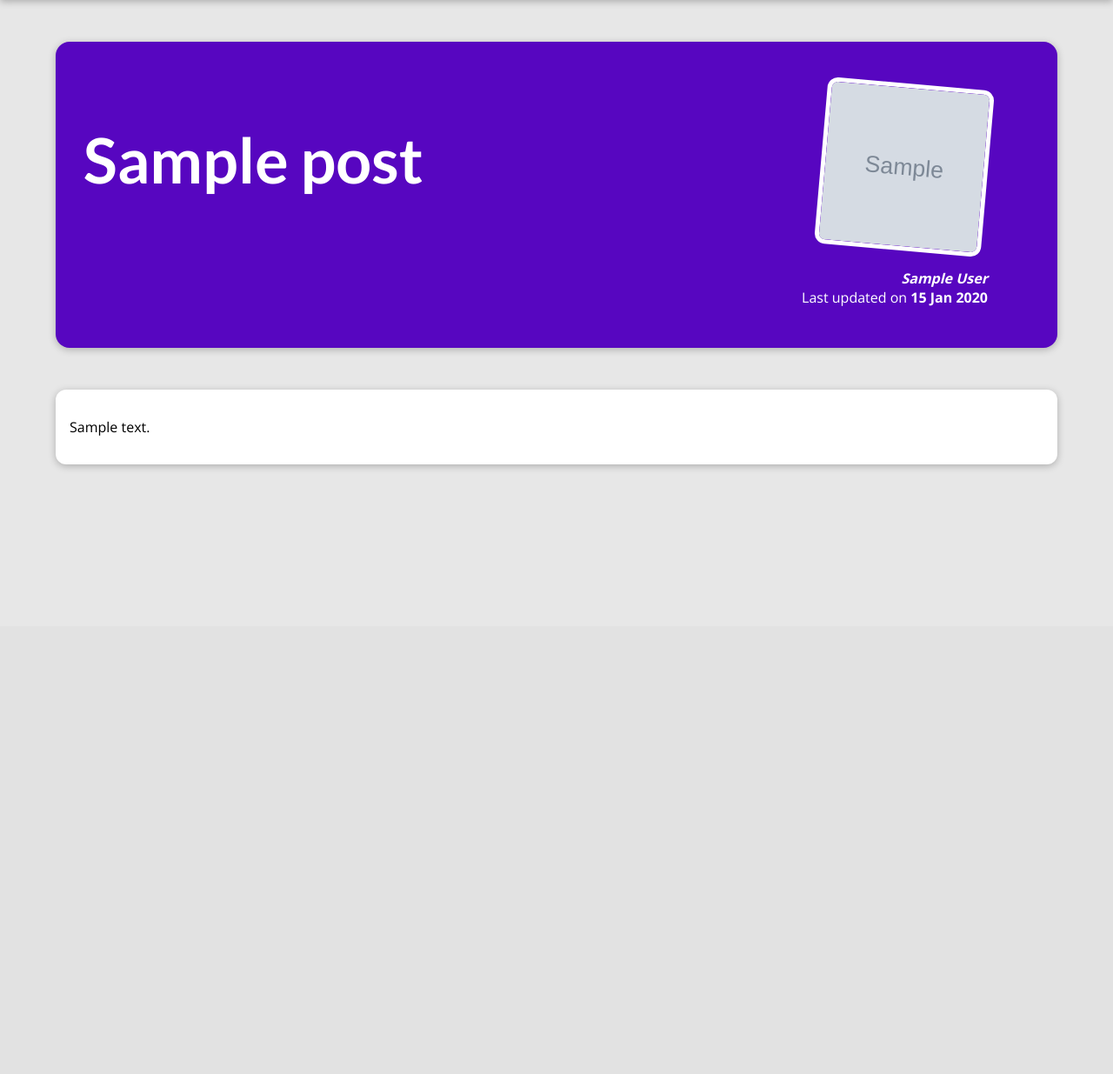
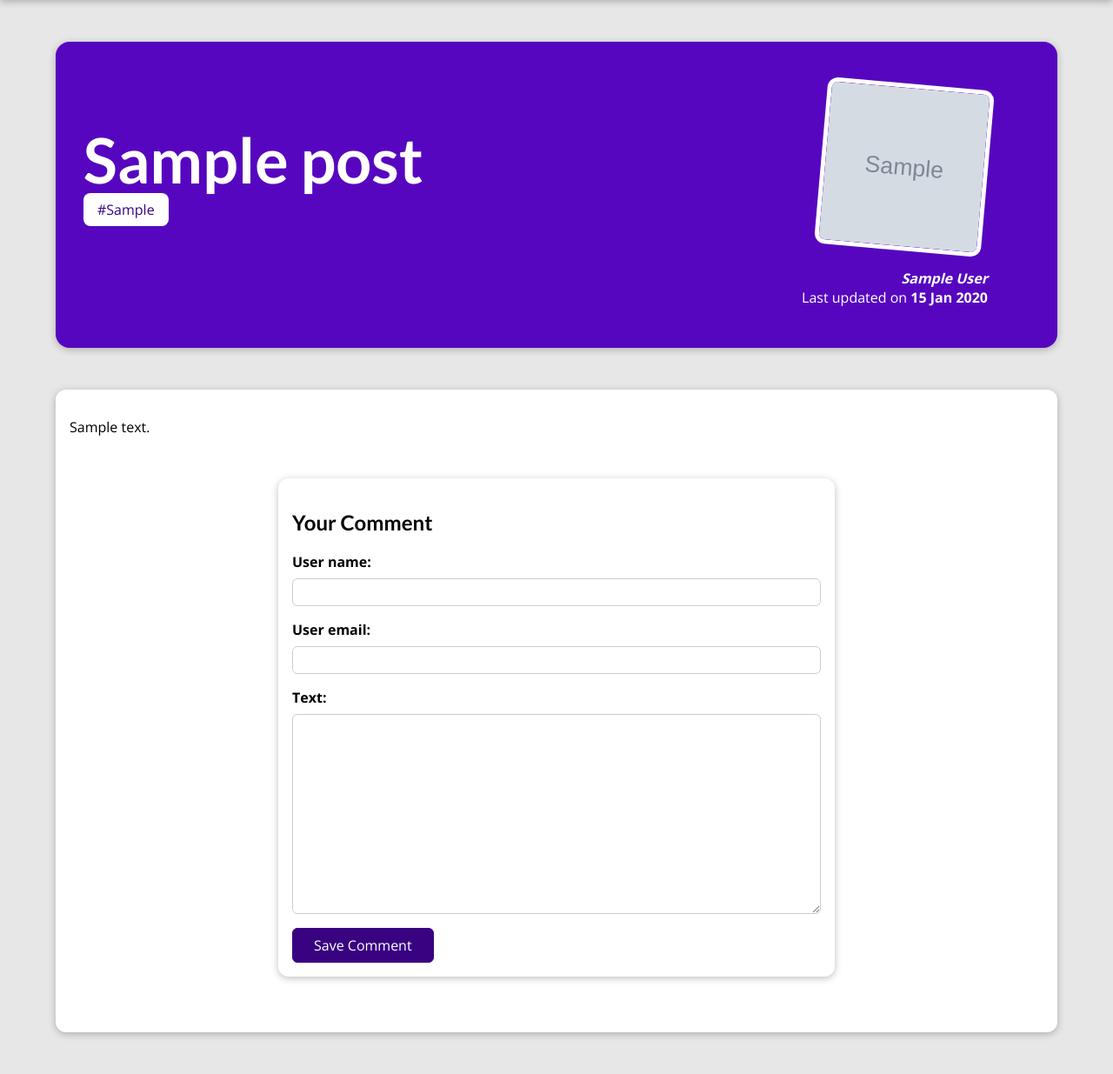
Before and after one commit to CodeCraftKiran/Learning_Django, a Django app: a page that uses section-14/my_site/blog/templates/blog/post-detail.html in a window 1280 px wide. Shown: the part 80-1315 px from the top of the page at 87% size. Before the commit the page ends 618 px from the top, so only its background shows below. Run offline with Django 5.2, Linux system fonts and the light colour scheme; tables that the repository leaves empty hold one stand-in row (values such as "Sample post"); grey boxes marked "Sample" are stand-in pictures.

Commit message:
in progress

```diff
--- a/section-14/my_site/blog/admin.py
+++ b/section-14/my_site/blog/admin.py
@@ -1,6 +1,6 @@
 from django.contrib import admin
 
-from .models import Author, Post, Tag
+from .models import Author, Post, Tag, Comments
 
 # Register your models here.
 class PostAdmin(admin.ModelAdmin):
@@ -11,3 +11,4 @@ class PostAdmin(admin.ModelAdmin):
 admin.site.register(Author)
 admin.site.register(Post, PostAdmin)
 admin.site.register(Tag)
+admin.site.register(Comments)
--- /dev/null
+++ b/section-14/my_site/blog/form.py
@@ -0,0 +1,13 @@
+from django import forms
+
+from .models import Comments
+
+class CommentForm(forms.ModelForm):
+    class Meta:
+        model = Comments
+        exclude = ["related_post"]
+        label = {
+            "user_name": "Your Name",
+            "user_email": "Your Email",
+            "text": "Your Comment"
+        }
--- a/section-14/my_site/blog/models.py
+++ b/section-14/my_site/blog/models.py
@@ -33,3 +33,13 @@ class Post(models.Model):
 
     def __str__(self):
         return self.title
+
+
+class Comments(models.Model):
+    user_name = models.CharField(max_length=80)
+    user_email = models.EmailField()
+    text = models.TextField(max_length=400)
+    related_post = models.ForeignKey(
+        Post,
+        on_delete=models.CASCADE,
+        related_name="comments")
--- a/section-14/my_site/blog/static/blog/post-detail.css
+++ b/section-14/my_site/blog/static/blog/post-detail.css
@@ -57,6 +57,25 @@ body {
   font-weight: bold;
 }
 
+#read-later {
+  margin: 2rem 0;
+}
+
+#read-later button {
+  background-color: transparent;
+  border: 1px solid white;
+  padding: 0.5rem 2rem;
+  font: inherit;
+  color: white;
+  cursor: pointer;
+}
+
+#read-later button:hover,
+#read-later button:active {
+  background-color: white;
+  color: #390281;
+}
+
 main {
   width: 90%;
   max-width: 90rem;
@@ -71,5 +90,115 @@ body {
   background-color: white;
   color: #390281;
   padding: 0.5rem 1rem;
-  border-radius: 8rem;
+  border-radius: 8px;
 }
+
+#comment-form {
+  margin: 3rem auto;
+  width: 90%;
+  max-width: 40rem;
+  border-radius: 12px;
+  background-color: white;
+  box-shadow: 0 2px 8px rgba(0, 0, 0, 0.25);
+  padding: 1rem;
+}
+
+#comment-form button {
+  font: inherit;
+  background-color: #390281;
+  color: white;
+  border: 1px solid #390281;
+  padding: 0.5rem 1.5rem;
+  border-radius: 6px;
+  cursor: pointer;
+}
+
+#comment-form button:hover,
+#comment-form button:active {
+  background-color: #4f0ba7;
+  border-color: #4f0ba7;
+}
+
+.form-control {
+  margin-bottom: 1rem;
+}
+
+.form-control label {
+  font-weight: bold;
+  margin-bottom: 0.5rem;
+  display: block;
+}
+
+.form-control input,
+.form-control textarea {
+  display: block;
+  width: 100%;
+  font: inherit;
+  padding: 0.25rem;
+  border-radius: 6px;
+  border: 1px solid #ccc;
+}
+
+.errorlist {
+  list-style: none;
+  margin: 0.5rem 0;
+  padding: 0;
+  color: #d6000b;
+}
+
+.invalid label {
+  color: #d6000b;
+}
+
+.invalid input,
+.invalid textarea {
+  border-color: #d6000b;
+  background-color: #ffe6e7;
+}
+
+#alert {
+  margin: 8rem auto 3rem auto;
+  border: 1px solid #d6000b;
+  background-color: #ffe6e7;
+  padding: 1rem;
+  width: 90%;
+  max-width: 40rem;
+}
+
+#alert a {
+  text-decoration: none;
+  border: 1px solid #d6000b;
+  background-color: #d6000b;
+  color: white;
+  padding: 0.25rem 1.5rem;
+  border-radius: 6px;
+}
+
+#comments {
+  margin: 3rem auto;
+  width: 90%;
+  max-width: 60rem;
+  border-radius: 12px;
+  background-color: white;
+  box-shadow: 0 2px 8px rgba(0, 0, 0, 0.25);
+  padding: 1rem 2rem;
+}
+
+#comments ul {
+  list-style: none;
+  margin: 0;
+  padding: 0;
+}
+
+#comments li {
+  margin-bottom: 1rem;
+  border-bottom: 2px solid #ccc;
+}
+
+#comments li:last-of-type {
+  border-bottom: none;
+}
+
+#comments h2 {
+  color: #464646;
+}
--- a/section-14/my_site/blog/templates/blog/post-detail.html
+++ b/section-14/my_site/blog/templates/blog/post-detail.html
@@ -28,5 +28,21 @@
     </section>
     <main>
         <p>{{ post.content|linebreaks }}</p>
+
+        <section id="comment-form">
+            <h2>Your Comment</h2>
+            <form>
+                {% csrf_token %}
+
+                {% for form_field in comment_form %}
+                    <div class="form-control">
+                        {{ form_field.label_tag }}
+                        {{ form_field }}
+                        {{ form_field.errors }}
+                    </div>
+                {% endfor %}
+                <button>Save Comment</button>
+            </form>
+        </section>
     </main>
 {% endblock %}
--- a/section-14/my_site/blog/views.py
+++ b/section-14/my_site/blog/views.py
@@ -3,6 +3,7 @@ from django.db.models.query import QuerySet
 from django.shortcuts import render, get_object_or_404
 from .models import Post
 from django.views.generic import ListView, DetailView
+from .form import CommentForm
 # Create your views here.
 
 class StartingPageView(ListView):
@@ -38,6 +39,13 @@ class AllPostView(ListView):
 class SinglePostView(DetailView):
     template_name = "blog/post-detail.html"
     model = Post
+    # context_object_name = "post"
+
+    def get_context_data(self, **kwargs):
+        context = super().get_context_data(**kwargs)
+        context["post_tags"] = self.object.tags.all()
+        context["comment_form"] = CommentForm()
+        return context
 
 # def post_details(request, slug):
 #     identified_post = get_object_or_404(Post, slug=slug)
```
Also changed, not shown: section-14/my_site/blog/migrations/0004_comments.py (added), section-14/my_site/blog/migrations/0005_rename_post_comments_related_post.py (added). Lines whose indentation alone changed are shown as unchanged.
